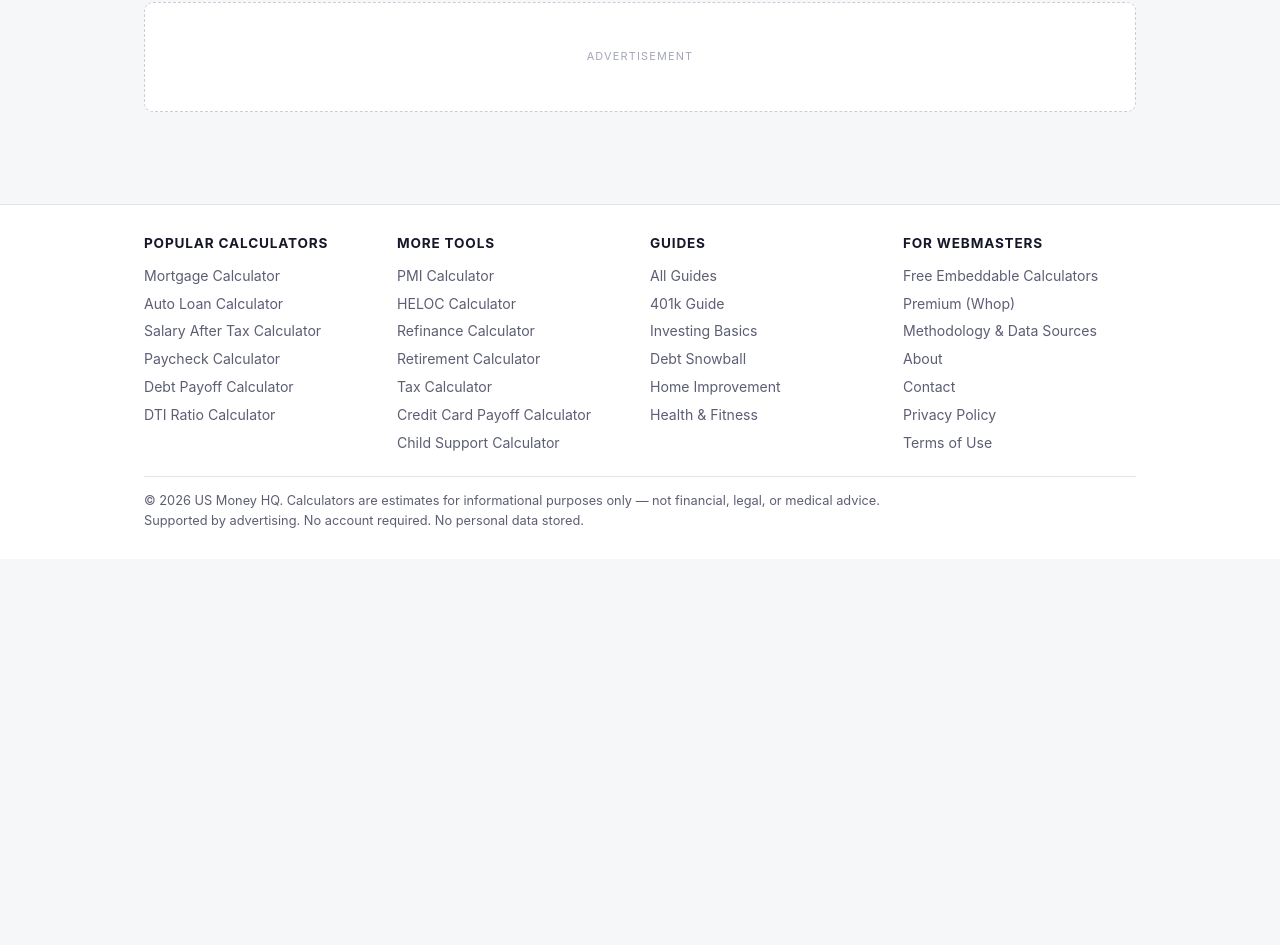
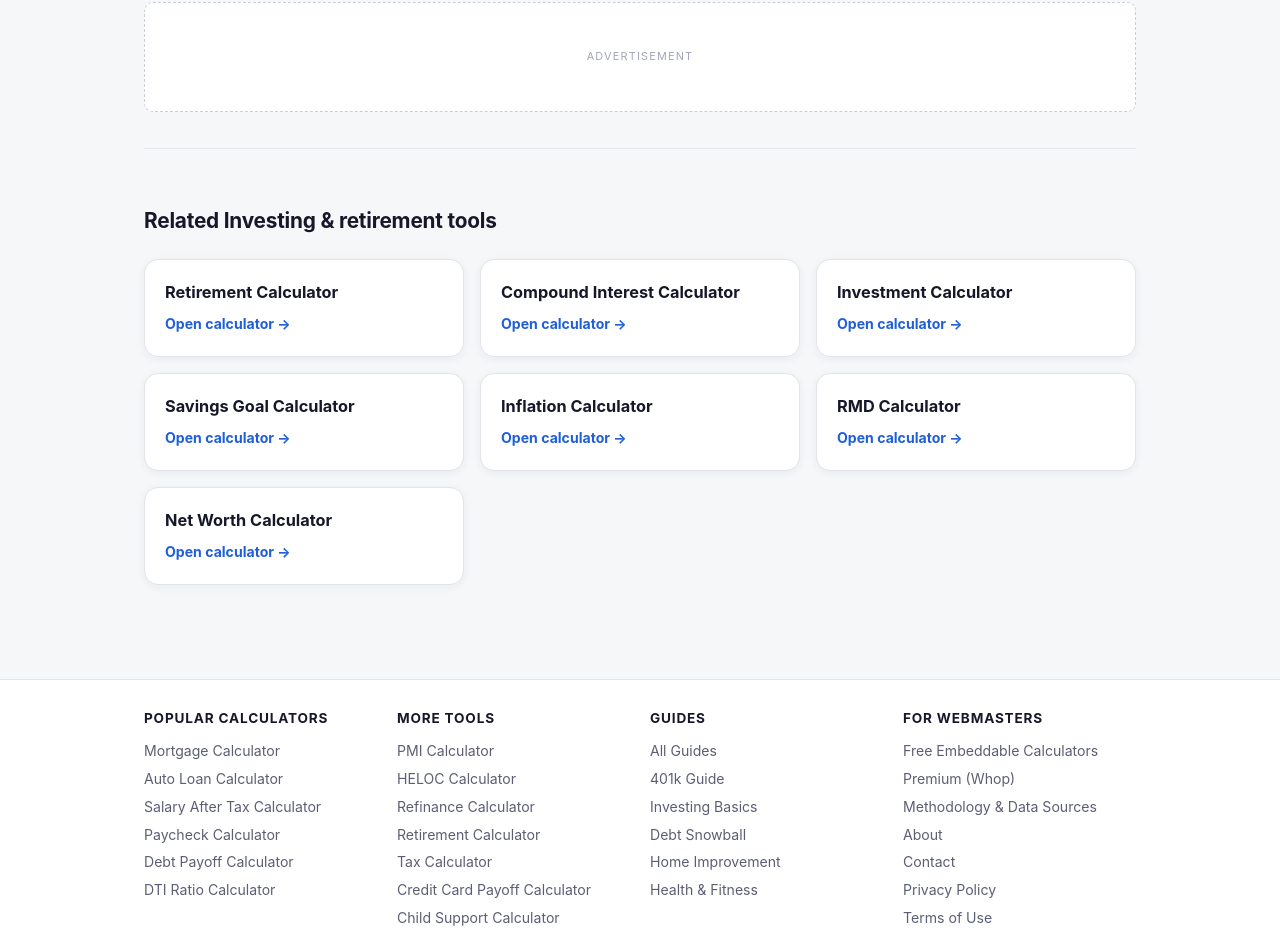
Before and after one commit to yasir23/usmoneyhq, a Next.js app: page /401k-calculator in a window 1280 px wide. Shown: the part 2109-3054 px from the top of the page. Before the commit the page ends 2668 px from the top, so only its background shows below. Built offline with nearby package versions, Linux system fonts and the light colour scheme.

Commit message:
SEO depth: add computed variant TLDRs (salary/state, mortgage amount, affordability, age) + related-cluster cross-links across all 4834 pages

```diff
--- a/components/ToolPageShell.tsx
+++ b/components/ToolPageShell.tsx
@@ -6,6 +6,7 @@ import { getTool, SITE_URL, SITE_NAME, TOOLS } from "../lib/tools";
 import { getState, getComparisonPair, STATES, STATE_AWARE_TOOLS, type StateData } from "../lib/states";
 import { AMOUNT_TOOLS, allowedAmounts, allowedAges, AGE_TOOLS, ageFromSlug, fmtAmount, amountFromSlug } from "../lib/amounts";
 import { getMetro, type Metro } from "../lib/metros";
+import { federalTax, fica, stateTax, monthlyPayment } from "../lib/calc";
 
 /**
  * ToolPageShell — shared page shell for every calculator (pages router).
@@ -174,6 +175,8 @@ export default function ToolPageShell({ slug, stateSlug, amountSlug, metroSlug,
         <h1>{pair ? `${pair[0].name} vs ${pair[1].name}: ${tool.h1}` : metro ? `${metro.name}, ${state?.name || ""}: ${tool.h1}` : age ? `${tool.shortTitle} at ${age}: ${tool.h1}` : state && amount ? `${fmtAmount(amount)} Salary in ${state.name}: ${tool.h1}` : amount ? (amountKind === "income" ? `How Much House on ${fmtAmount(amount)}?` : amountKind === "price" ? `${fmtAmount(amount)} Home: ${tool.h1}` : `${fmtAmount(amount)} Salary: ${tool.h1}`) : state ? `${state.name} ${tool.h1}` : tool.h1}</h1>
         <p className="sub">{tool.sub}</p>
 
+        <VariantTLDR slug={slug} state={state} amount={amount} amountKind={amountKind} age={age} ageTool={ageTool} />
+
         <AdSlot id={`${tool.slug}-${pair ? "compare" : state?.slug || "top"}`} />
 
         {pair && (
@@ -273,8 +276,89 @@ export default function ToolPageShell({ slug, stateSlug, amountSlug, metroSlug,
             </div>
           </div>
         )}
+
+        <RelatedCluster current={slug} stateSlug={state?.slug} />
       </main>
     </>
+  );
+}
+
+function VariantTLDR({ slug, state, amount, amountKind, age, ageTool }: { slug: string; state?: StateData; amount?: number; amountKind?: string; age?: number; ageTool?: { field: string; retirementAge: number } }) {
+  if (state && amount && slug === "salary-after-tax-calculator" && age === undefined) {
+    const gross = amount;
+    const fed = federalTax(gross).tax;
+    const ficaAmt = fica(gross).total;
+    const st = stateTax(gross, state.abbr).tax;
+    const net = gross - fed - ficaAmt - st;
+    return (
+      <p className="tldr" style={{ fontWeight: 600 }}>
+        Quick answer: a {fmtAmount(gross)} salary in {state.name} leaves roughly {fmtAmount(net)} take-home per year — about {fmtAmount(net / 12)}/month — after federal ({fmtAmount(fed)}), FICA ({fmtAmount(ficaAmt)}), and {state.name} state tax ({fmtAmount(st)}).
+      </p>
+    );
+  }
+  if (amount && amountKind === "price" && slug === "mortgage-calculator") {
+    const pmt = monthlyPayment(amount * 0.8, 6.5, 360); // 20% down, ~6.5% 30yr assumption
+    const totalInt = pmt * 360 - amount * 0.8;
+    return (
+      <p className="tldr" style={{ fontWeight: 600 }}>
+        Quick answer: on a {fmtAmount(amount)} home with 20% down at ~6.5% for 30 years, the principal + interest payment is roughly {fmtAmount(pmt)}/month (before taxes and insurance), with about {fmtAmount(totalInt)} in total interest.
+      </p>
+    );
+  }
+  if (amount && amountKind === "income" && slug === "home-affordability-calculator") {
+    const income = amount;
+    const dtiLimit = (income / 12) * 0.36;
+    return (
+      <p className="tldr" style={{ fontWeight: 600 }}>
+        Quick answer: on a {fmtAmount(income)} gross income, lenders typically cap your total monthly debt at ~{fmtAmount(dtiLimit)} (36% DTI), which sets the mortgage payment and price range you can target.
+      </p>
+    );
+  }
+  if (age && ageTool) {
+    const yearsTo = Math.max(1, ageTool.retirementAge - age);
+    return (
+      <p className="tldr" style={{ fontWeight: 600 }}>
+        Quick answer: starting at age {age} gives you {yearsTo} years until {ageTool.retirementAge} — every year earlier adds roughly a full year of compounding on your contributions. Use the inputs below to model your own rate and monthly amount.
+      </p>
+    );
+  }
+  return null;
+}
+
+function RelatedCluster({ current, stateSlug }: { current: string; stateSlug?: string }) {
+  const CLUSTERS: Record<string, { label: string; tools: string[] }> = {
+    home: { label: "Home buying", tools: ["mortgage-calculator", "home-affordability-calculator", "pmi-calculator", "property-tax-calculator", "dti-calculator", "refinance-calculator", "heloc-calculator", "closing-costs-calculator", "home-equity-calculator"] },
+    income: { label: "Income & taxes", tools: ["salary-after-tax-calculator", "paycheck-calculator", "hourly-to-salary-calculator", "salary-to-hourly-calculator", "tax-calculator", "tax-bracket-calculator", "overtime-calculator"] },
+    debt: { label: "Debt & loans", tools: ["debt-payoff-calculator", "credit-card-payoff-calculator", "dti-calculator", "loan-calculator", "auto-loan-calculator", "student-loan-calculator", "debt-snowball-calculator"] },
+    wealth: { label: "Investing & retirement", tools: ["retirement-calculator", "401k-calculator", "compound-interest-calculator", "investment-calculator", "savings-goal-calculator", "inflation-calculator", "rmd-calculator", "net-worth-calculator"] },
+    improve: { label: "Home improvement", tools: ["concrete-calculator", "paint-calculator", "drywall-calculator", "tile-calculator", "mulch-calculator", "carpet-calculator", "home-remodel-cost-calculator", "square-footage-calculator"] },
+  };
+  const findCluster = (slug: string): string | null => {
+    for (const [key, cl] of Object.entries(CLUSTERS)) {
+      if (cl.tools.includes(slug)) return key;
+    }
+    return null;
+  };
+  const key = findCluster(current);
+  if (!key) return null;
+  const members = CLUSTERS[key].tools.filter((t) => t !== current);
+  return (
+    <div className="seo">
+      <h2>Related {CLUSTERS[key].label} tools</h2>
+      <div className="tool-grid">
+        {members.map((t) => {
+          const tt = getTool(t);
+          if (!tt) return null;
+          const toState = stateSlug && STATE_AWARE_TOOLS.includes(t);
+          return (
+            <Link key={t} href={toState ? `/${t}/${stateSlug}` : `/${t}`} className="tool-card">
+              <h3>{toState ? `${getState(stateSlug)?.name || ""} ` : ""}{tt.shortTitle}</h3>
+              <span className="cta">Open calculator →</span>
+            </Link>
+          );
+        })}
+      </div>
+    </div>
   );
 }
 
```
